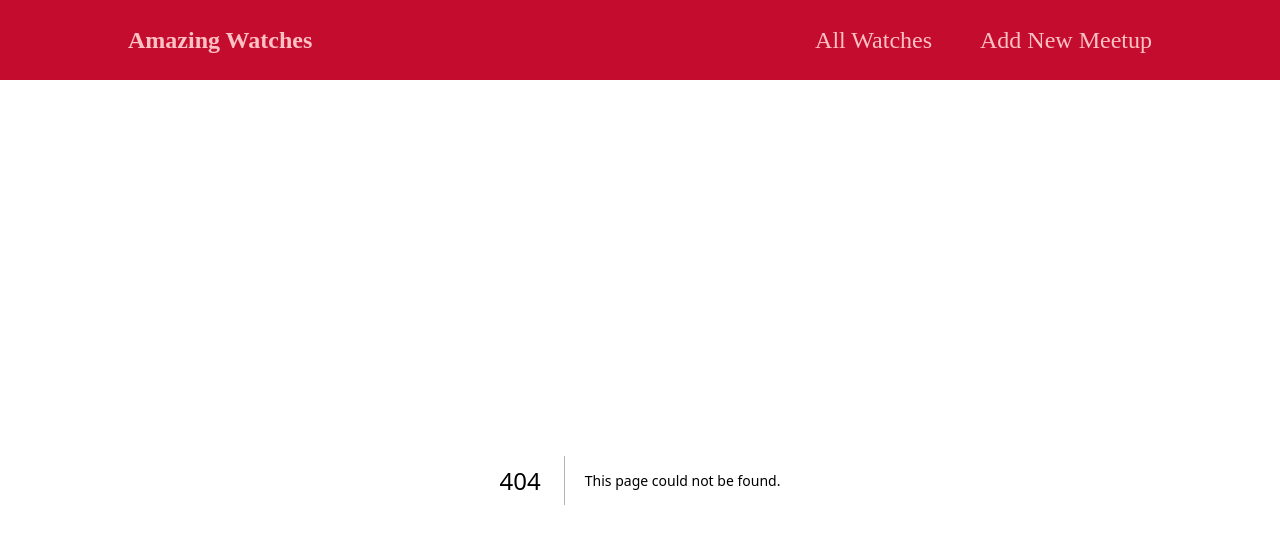
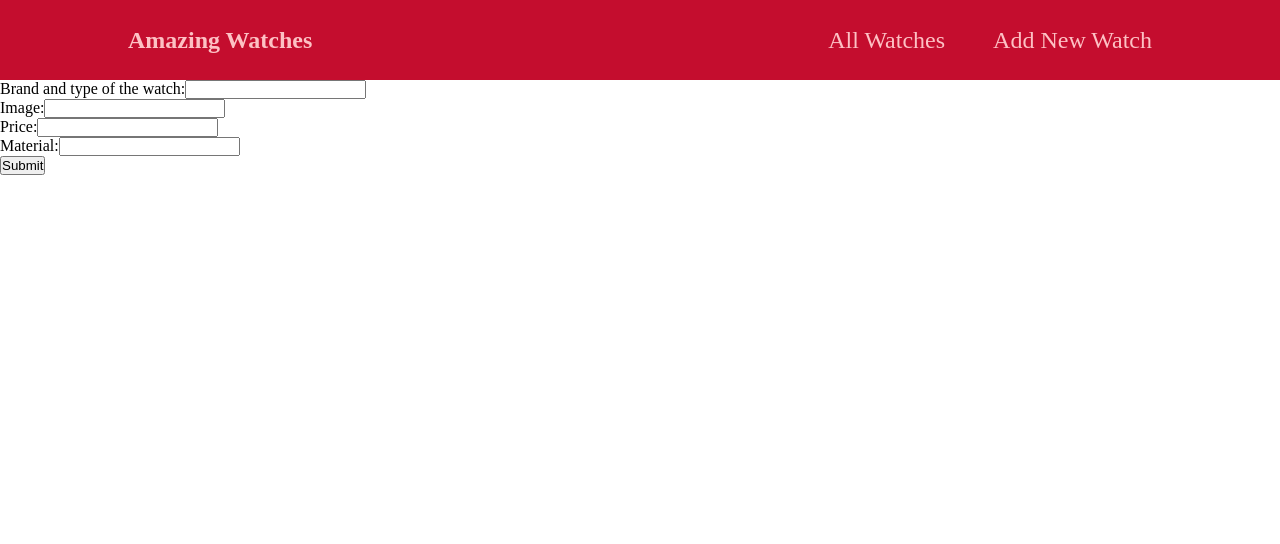
Before and after one commit to danielasztai/watches-store, a Next.js app: page /new-watch in a window 1280 px wide. Before the commit this address had no page. Shown: the top 544 px of the page. Built offline with nearby package versions, Linux system fonts and the light colour scheme.

Commit message:
adding new watch feature added

```diff
--- a/components/layout/MainNavigation.js
+++ b/components/layout/MainNavigation.js
@@ -14,7 +14,7 @@ function MainNavigation() {
             <Link href="/watches">All Watches</Link>
           </li>
           <li>
-            <Link href="/new-meetup">Add New Meetup</Link>
+            <Link href="/new-watch">Add New Watch</Link>
           </li>
         </ul>
       </nav>
--- /dev/null
+++ b/components/watches/NewWatchForm.js
@@ -0,0 +1,52 @@
+import { useRef } from 'react';
+
+import classes from './NewWatchForm.module.css';
+
+const NewWatchForm = props => {
+  const titleRef = useRef();
+  const imageRef = useRef();
+  const priceRef = useRef();
+  const materialRef = useRef();
+
+  const submitHandler = e => {
+    e.preventDefault();
+
+    const enteredTitle = titleRef.current.value;
+    const enteredImage = imageRef.current.value;
+    const enteredPrice = +priceRef.current.value;
+    const enteredMaterial = materialRef.current.value;
+
+    const watchData = {
+      title: enteredTitle,
+      image: enteredImage,
+      price: enteredPrice,
+      material: enteredMaterial,
+    };
+
+    props.onAddNewWatch(watchData);
+  };
+
+  return (
+    <form onSubmit={submitHandler}>
+      <div className={classes.container}>
+        <label htmlFor="title">Brand and type of the watch:</label>
+        <input type="text" id="title" required ref={titleRef}></input>
+      </div>
+      <div className={classes.container}>
+        <label htmlFor="image">Image:</label>
+        <input type="url" id="image" required ref={imageRef}></input>
+      </div>
+      <div className={classes.container}>
+        <label htmlFor="price">Price:</label>
+        <input type="number" id="price" required ref={priceRef}></input>
+      </div>
+      <div className={classes.container}>
+        <label htmlFor="material">Material:</label>
+        <input type="text" id="material" required ref={materialRef}></input>
+      </div>
+      <button type="submit">Submit</button>
+    </form>
+  );
+};
+
+export default NewWatchForm;
--- a/package.json
+++ b/package.json
@@ -10,7 +10,7 @@
   },
   "dependencies": {
     "mongodb": "^5.7.0",
-    "next": "13.4.11",
+    "next": "^13.4.12-canary.0",
     "react": "18.2.0",
     "react-dom": "18.2.0"
   }
--- a/pages/api/hello.js
+++ /dev/null
@@ -1,5 +0,0 @@
-// Next.js API route support: https://nextjs.org/docs/api-routes/introduction
-
-export default function handler(req, res) {
-  res.status(200).json({ name: 'John Doe' })
-}
--- /dev/null
+++ b/pages/api/new-watch.js
@@ -0,0 +1,24 @@
+import { MongoClient } from 'mongodb';
+
+const handler = async (req, res) => {
+  if (req.method === 'POST') {
+    const data = req.body;
+
+    const client = await MongoClient.connect(
+      'mongodb+srv://asztai:Nogradiropogos718@cluster0.keivyfp.mongodb.net/watches?retryWrites=true&w=majority'
+    );
+    const db = client.db();
+
+    const watchesCollection = db.collection('watches');
+
+    const result = await watchesCollection.insertOne(data);
+
+    console.log(result);
+
+    client.close();
+
+    res.status(201).json({ message: 'Watch succesfully added!' });
+  }
+};
+
+export default handler;
--- /dev/null
+++ b/pages/new-watch/index.js
@@ -0,0 +1,24 @@
+import NewWatchForm from '@/components/watches/NewWatchForm';
+import { useRouter } from 'next/router';
+
+const addNewWatch = () => {
+  const router = useRouter();
+
+  const addNewWatchHandler = async enteredWatchData => {
+    const response = await fetch('/api/new-watch', {
+      method: 'POST',
+      body: JSON.stringify(enteredWatchData),
+      headers: { 'Content-type': 'application/json' },
+    });
+
+    const data = await response.json();
+
+    console.log(data);
+
+    router.push('/watches');
+  };
+
+  return <NewWatchForm onAddNewWatch={addNewWatchHandler} />;
+};
+
+export default addNewWatch;
```
Also changed, not shown: components/watches/WatchesList.module.css (+6 -3 lines), components/watches/NewWatchForm.module.css (added), 1 other file (tests, documents, lock files or other folders).
